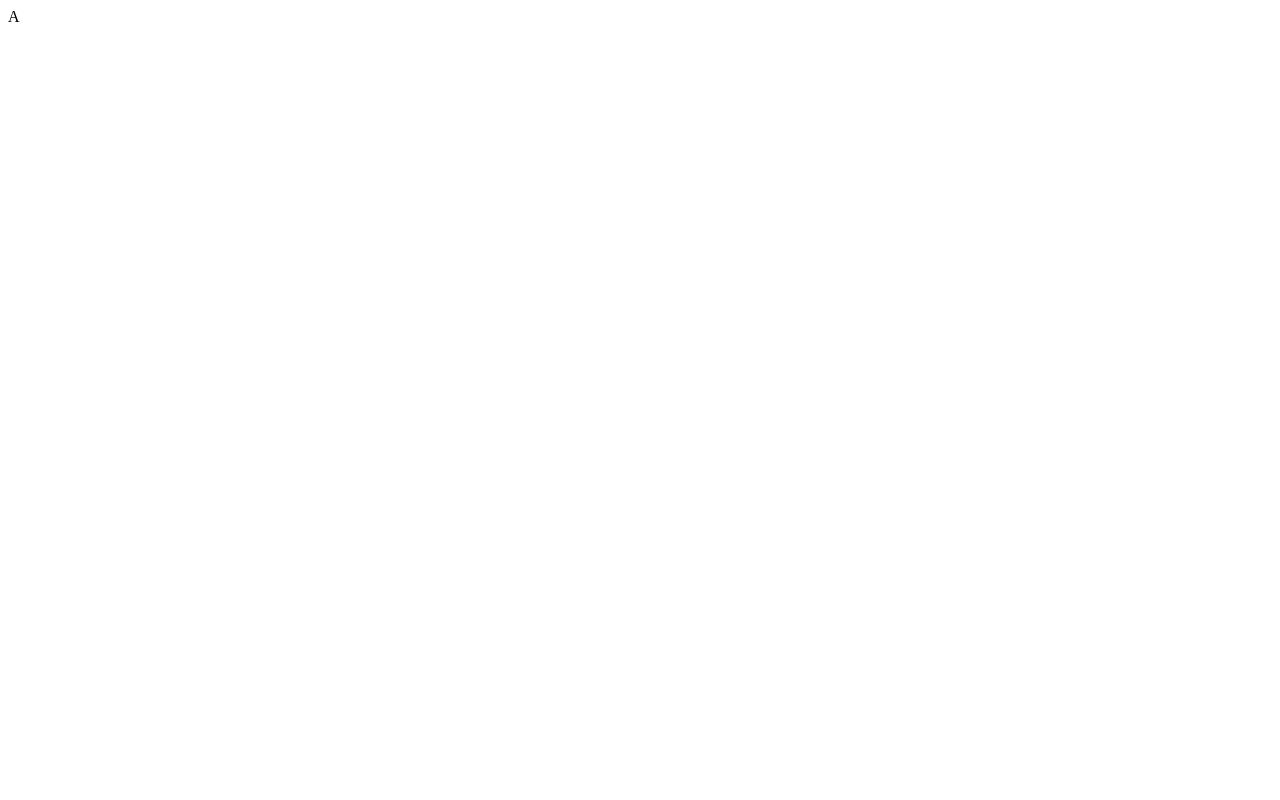
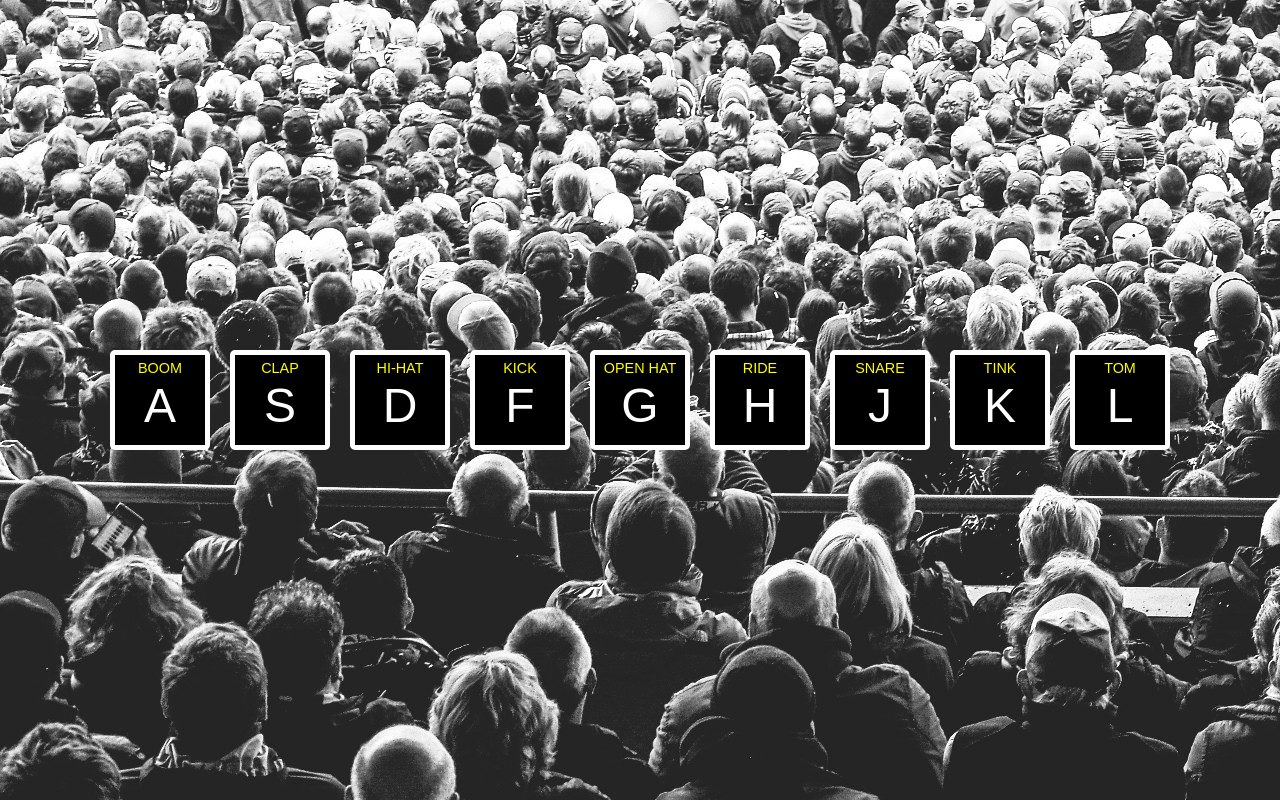
Before and after one commit to SiAdcock/javascript30, a plain HTML site: page index.html in a window 1280 px wide. Drawn offline with Linux system fonts and the light colour scheme.

Commit message:
basic styling

```diff
--- a/index.html
+++ b/index.html
@@ -5,12 +5,47 @@
   <meta name="viewport"
         content="width=device-width, user-scalable=no, initial-scale=1.0, maximum-scale=1.0, minimum-scale=1.0">
   <meta http-equiv="X-UA-Compatible" content="ie=edge">
-  <link rel="src/css/styles.css">
+  <link rel="stylesheet" href="src/css/styles.css">
   <title>JavaScript Drum Kit</title>
 </head>
 <body>
   <div class="keys">
-    <div class="key">A</div>
+    <div class="key">
+      <div class="key__drum">Boom</div>
+      <div class="key__letter">A</div>
+    </div>
+    <div class="key">
+      <div class="key__drum">Clap</div>
+      <div class="key__letter">S</div>
+    </div>
+    <div class="key">
+      <div class="key__drum">Hi-hat</div>
+      <div class="key__letter">D</div>
+    </div>
+    <div class="key">
+      <div class="key__drum">Kick</div>
+      <div class="key__letter">F</div>
+    </div>
+    <div class="key">
+      <div class="key__drum">Open Hat</div>
+      <div class="key__letter">G</div>
+    </div>
+    <div class="key">
+      <div class="key__drum">Ride</div>
+      <div class="key__letter">H</div>
+    </div>
+    <div class="key">
+      <div class="key__drum">Snare</div>
+      <div class="key__letter">J</div>
+    </div>
+    <div class="key">
+      <div class="key__drum">Tink</div>
+      <div class="key__letter">K</div>
+    </div>
+    <div class="key">
+      <div class="key__drum">Tom</div>
+      <div class="key__letter">L</div>
+    </div>
   </div>
 <script src="src/js/index.js"></script>
 </body>
--- a/src/css/styles.css
+++ b/src/css/styles.css
@@ -0,0 +1,47 @@
+html, body {
+    height: 100%;
+    margin: 0;
+    font-family: arial, sans-serif;
+    font-size: 16px;
+}
+
+body {
+    background-image: url('/assets/images/bg.jpg');
+    display: flex;
+    flex-direction: column;
+    align-items: center;
+    justify-content: center;
+}
+
+.keys {
+    flex: 0 1 auto;
+    display: flex;
+    flex-direction: row;
+}
+
+.key {
+    flex: 1 0 auto;
+    display: flex;
+    flex-direction: column;
+    align-items: center;
+    background-color: #000000;
+    color: #ffffff;
+    width: 80px;
+    height: 80px;
+    margin: 10px;
+    padding: 5px;
+    border: 5px solid #ffffff;
+    border-radius: 5px;
+}
+
+.key__letter {
+    flex: 3 0 auto;
+    font-size: 3em;
+}
+
+.key__drum {
+    flex: 1 0 auto;
+    color: #ffff00;
+    font-size: .9em;
+    text-transform: uppercase;
+}
```
